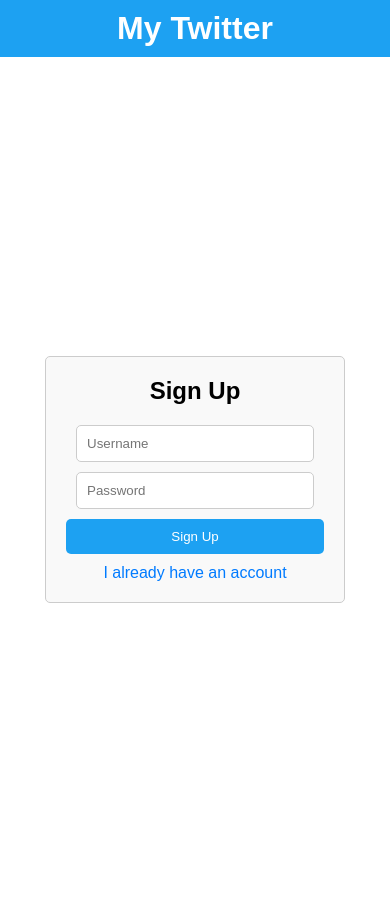
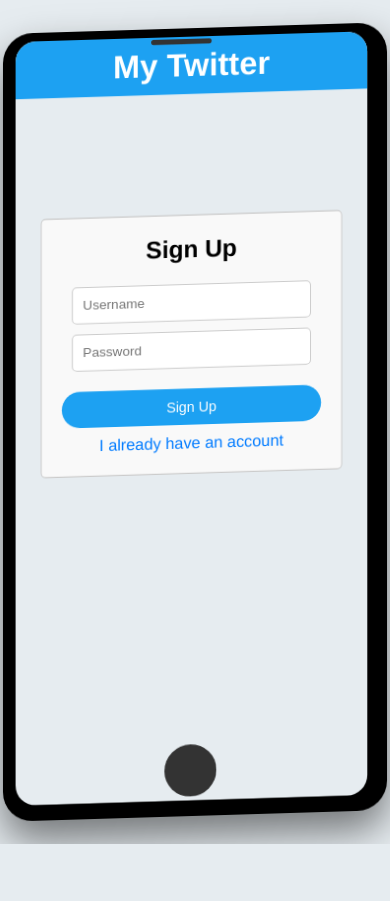
Before and after one commit to Azrod64/Cloud-Computing, a PHP site: page /signup.html in a window 390 px wide. After the commit the page ends 844 px from the top, so only its background shows below. Run offline with PHP 8.4, Linux system fonts and the light colour scheme.

Commit message:
Sign up phone

```diff
--- a/index.css
+++ b/website/index.css
@@ -104,12 +104,12 @@ body {
     background-color: #e6f7ff;
 }
 
-.phone-screen .main {
+/* .phone-screen .main {
     height: 16vh;
     background-color: var(--secondary-color);
     padding: 15px;
     border-bottom: 1px solid var(--tertiary-color);
-}
+} */
 
 .phone-screen .main textarea {
     width: 100%;
--- a/website/signup-style.css
+++ b/website/signup-style.css
@@ -28,12 +28,12 @@ body {
 }
 
 /* Main styles */
-.main {
+/* .main {
     display: flex;
     justify-content: center;
     align-items: center;
     height: 100vh;
-}
+} */
 
 /* Sign-up form styles */
 .signup-form {
@@ -43,6 +43,7 @@ body {
     border-radius: 5px;
     background-color: #f9f9f9;
     text-align: center; /* Centrer le contenu du formulaire */
+    margin-top: 0;
 }
 
 .signup-form h2 {
@@ -79,3 +80,11 @@ body {
     color: #007bff;
     text-decoration: none;
 }
+
+.container {
+    display: flex;
+    justify-content: center; /* Centre horizontalement */
+    /* align-items: center; Centre verticalement */
+    height: 100%; /* S'assure que le conteneur prend toute la hauteur de la page */
+    margin-top: 120px;
+}
--- a/website/signup.html
+++ b/website/signup.html
@@ -5,12 +5,15 @@
     <meta name="viewport" content="width=device-width, initial-scale=1.0">
     <title>Sign Up - My Twitter</title>
     <link rel="stylesheet" href="signup-style.css">
+    <link rel="stylesheet" href="index.css">
 </head>
 <body>
+    <div class="phone-frame">
+        <div class="phone-screen">
             <header class="top-bar">
                 <h1>My Twitter</h1>
             </header>
-
+            <div class="container">
                 <main class="main">
                     <div class="signup-form">
                         <h2>Sign Up</h2>
@@ -23,9 +26,12 @@
                     </div>
                 </main>
 
-    <section class="comments-section">
+                <!-- <section class="comments-section">
                     <div id="comments-container"></div>
-    </section>
+                </section> -->
+            </div>
+        </div>
+    </div>
 
     <script src="./signup.js" defer></script>
 </body>
```
Lines whose indentation alone changed are shown as unchanged.
